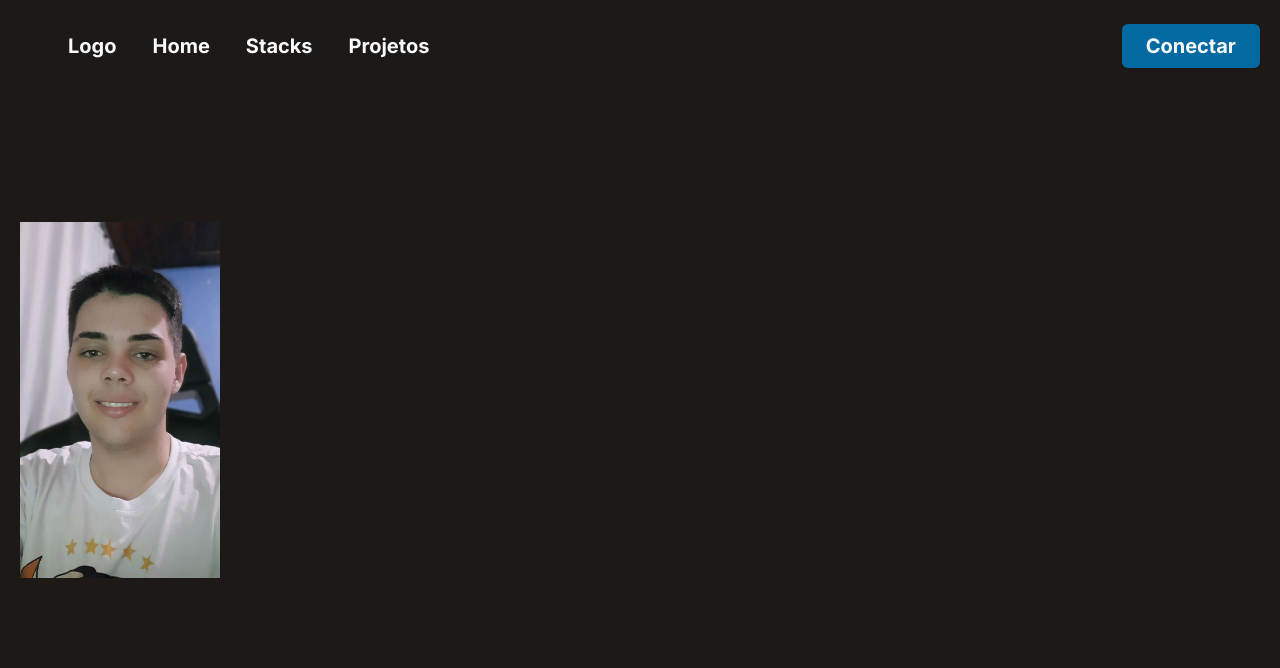
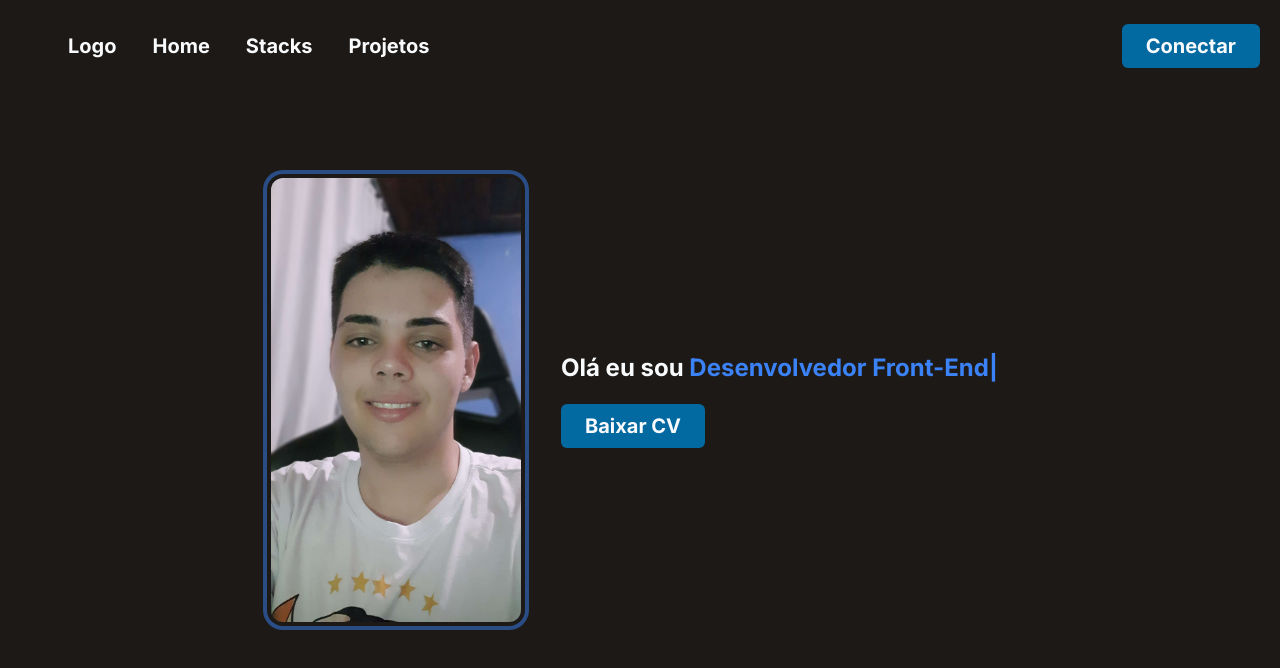
Before and after one commit to davimarcilio/portfolio, a Next.js app: page / in a window 1280 px wide. Shown: the top 668 px of the page. Built offline with nearby package versions, Linux system fonts and the light colour scheme.

Commit message:
Header e #home

```diff
--- a/package.json
+++ b/package.json
@@ -17,6 +17,7 @@
     "next": "13.1.5",
     "react": "18.2.0",
     "react-dom": "18.2.0",
+    "react-type-animation": "^2.1.2",
     "typescript": "4.9.4"
   },
   "devDependencies": {
--- a/src/components/Header/index.tsx
+++ b/src/components/Header/index.tsx
@@ -12,7 +12,10 @@ export function Header() {
             <NavigationItem>Stacks</NavigationItem>
             <NavigationItem>Projetos</NavigationItem>
           </div>
-          <NavigationMenu.Link href="https://www.linkedin.com/in/davi-marcilio-89a694240/">
+          <NavigationMenu.Link
+            target={"_blank"}
+            href="https://www.linkedin.com/in/davi-marcilio-89a694240/"
+          >
             <button className="bg-sky-700 px-6 py-2 rounded-md transition-colors hover:bg-sky-900 font-bold text-xl">
               Conectar
             </button>
--- a/src/pages/index.tsx
+++ b/src/pages/index.tsx
@@ -1,10 +1,49 @@
 import Image from "next/image";
+import Link from "next/link";
+import { TypeAnimation } from "react-type-animation";
 
 export default function Home() {
   return (
     <>
-      <section className="flex w-full h-screen max-h-screen items-center">
-        <Image width={200} height={500} src={"/Perfil.jpg"} alt="" />
+      <section className="flex w-full h-screen max-h-screen items-center justify-center">
+        <div className="flex justify-end mr-10">
+          <Image
+            className="rounded-xl ring-4 ring-offset-4 ring-offset-stone-900"
+            width={250}
+            height={500}
+            src={"/Perfil.jpg"}
+            alt=""
+          />
+        </div>
+        <div className="max-w-md w-full flex flex-col gap-5">
+          <h1 className="text-2xl font-bold ">
+            Olá eu sou{" "}
+            <TypeAnimation
+              sequence={[
+                1500,
+                "Desenvolvedor Front-End",
+                2000,
+                "Desenvolvedor Back-End",
+                2000,
+                "Desenvolvedor Full-Stack",
+                3000,
+              ]}
+              wrapper="span"
+              cursor={true}
+              repeat={Infinity}
+              speed={1}
+              style={{ color: "#3b82f6" }}
+            />
+          </h1>
+          <Link
+            href={
+              "https://cdn.discordapp.com/attachments/468214793199943690/1068253859446796459/Curr_C3_ADculoDaviMarcilio.pdf"
+            }
+            className="bg-sky-700 px-6 py-2 rounded-md transition-colors hover:bg-sky-900 font-bold text-xl w-fit"
+          >
+            Baixar CV
+          </Link>
+        </div>
       </section>
     </>
   );
```
Also changed, not shown: 1 other file (tests, documents, lock files or other folders).
